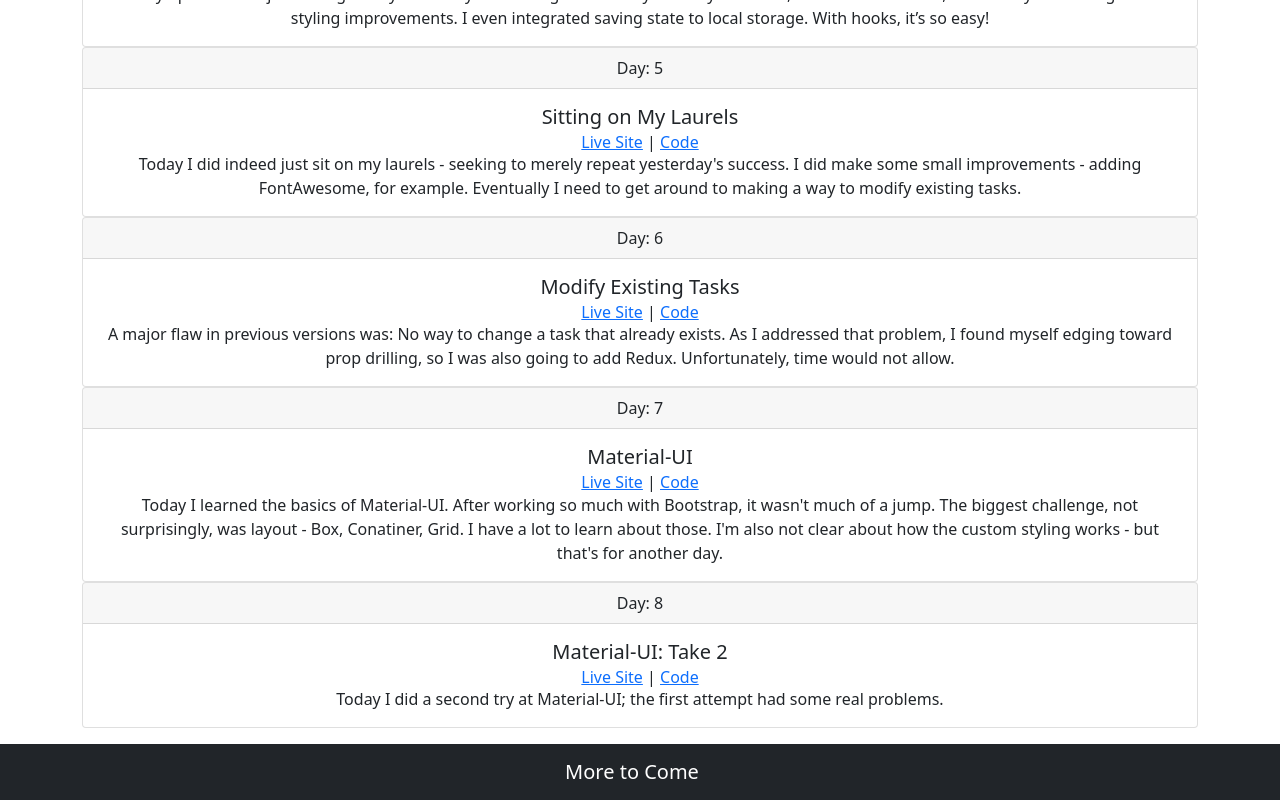
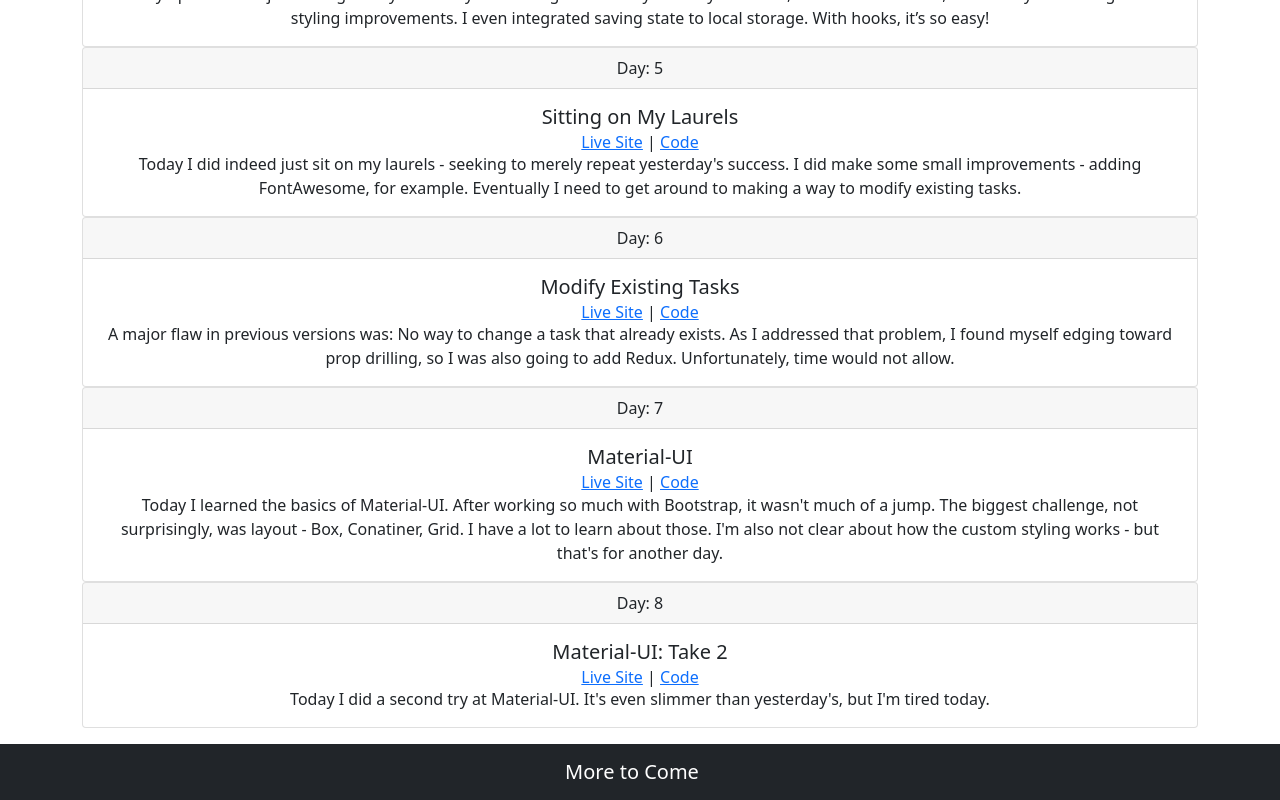
Before and after one commit to ejw773/to-do-30, a React (Create React App) app: page / in a window 1280 px wide. Shown: the part 1039-1839 px from the top of the page. Built offline with nearby package versions, Linux system fonts and the light colour scheme.

Commit message:
updates projectInfo

```diff
--- a/src/shared/projectInfo.js
+++ b/src/shared/projectInfo.js
@@ -37,7 +37,7 @@ const projectInfo = [
     {
         day: 8,
         title: 'Material-UI: Take 2',
-        comment: "Today I did a second try at Material-UI; the first attempt had some real problems."
+        comment: "Today I did a second try at Material-UI. It's even slimmer than yesterday's, but I'm tired today."
     }
 ];
 
```
